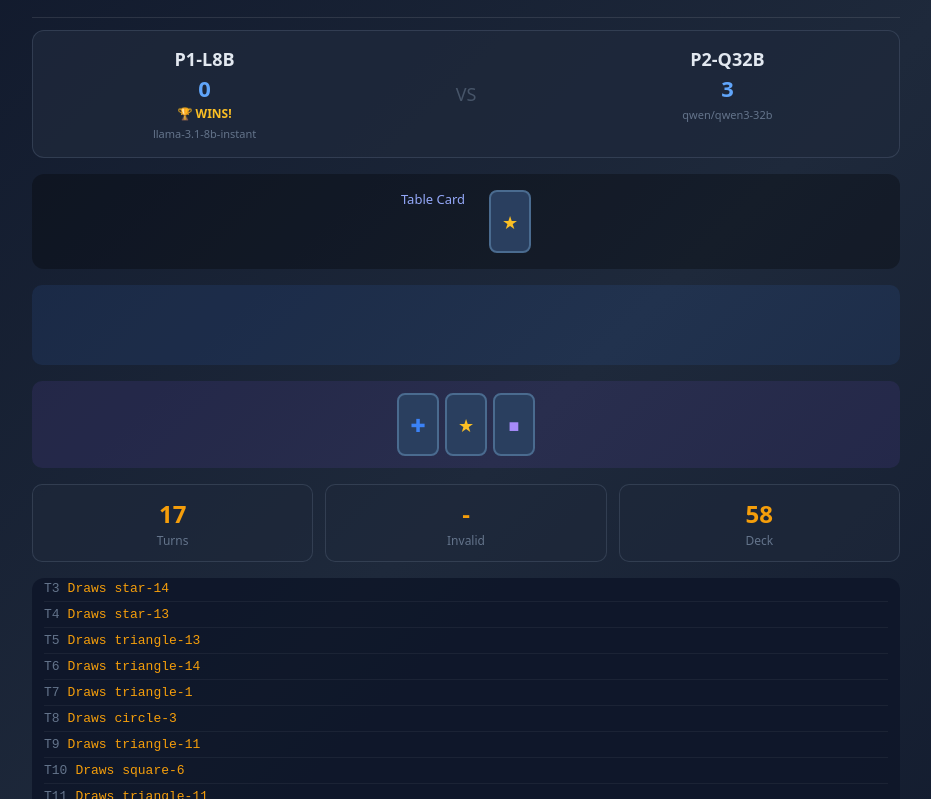
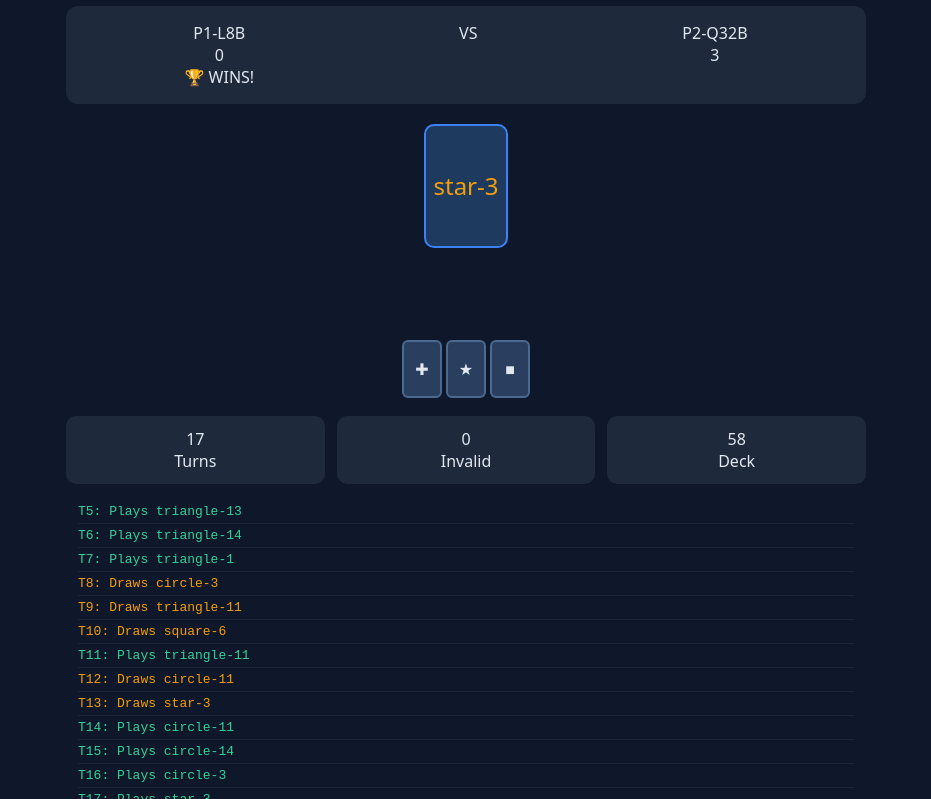
Before and after one commit to theking196/whot-visualizer, a plain HTML site: page index.html in a window 1280 px wide. Shown: the part 100-899 px from the top of the page, without its empty margins (174-1105 px from the left). Drawn offline with Linux system fonts and the light colour scheme.

Commit message:
Redeploy — clean, minimal visualizer with cache busting

```diff
--- a/index.html
+++ b/index.html
@@ -1,197 +1,104 @@
 <!DOCTYPE html>
-<html lang="en">
+<html>
 <head>
-    <meta charset="UTF-8">
-    <meta name="viewport" content="width=device-width, initial-scale=1.0">
-    <title>🎮 Whot AI Arena</title>
+  <title>Whot AI Arena</title>
   <style>
-        *{box-sizing:border-box;margin:0;padding:0}
-        body{font-family:system-ui;-apple-system,"Segoe UI",sans-serif;background:linear-gradient(135deg,#0f172a 0%,#1e293b 50%,#0f172a 100%);color:#e2e8f0;min-height:100vh}
-        .app{max-width:900px;margin:0 auto;padding:16px}
-        .header{text-align:center;padding:20px;border-bottom:1px solid rgba(255,255,255,0.1);margin-bottom:12px}
-        .header h1{font-size:28px;background:linear-gradient(135deg,#f59e0b,#f97316,#ef4444);-webkit-background-clip:text;background-clip:text;-webkit-text-fill-color:transparent}
-        .header p{font-size:14px;color:#94a8f8;margin-top:4px}
-        .sb{display:flex;justify-content:space-around;margin-bottom:16px;padding:16px;background:rgba(30,41,59,0.8);border-radius:12px;border:1px solid rgba(100,116,139,0.3)}
-        .p{text-align:center;min-width:120px}
-        .p .name{font-size:18px;font-weight:600;margin-bottom:2px}
-        .p .cards{font-size:22px;font-weight:bold;color:#60a5fa}
-        .p .tag{font-size:11px;color:#64748b;margin-top:4px}
-        .p .status{font-size:12px;margin-top:2px;color:#fbbf24;font-weight:600}
-        .vs{font-size:18px;color:#475569;align-self:center}
-        .ta{display:flex;justify-content:center;gap:24px;margin:16px 0;padding:16px;background:rgba(0,0,0,0.3);border-radius:12px}
-        table{width:80px;height:120px;background:#1e3a5f;border:2px solid #3b82f6;border-radius:12px;display:flex;justify-content:center;align-items:center;font-size:24px;color:#f59e0b;text-shadow:0 2px #333}
-        .tl{font-size:13px;color:#94a8f8;margin-bottom:8px}
-        .h{display:flex;flex-wrap:wrap;gap:6px;padding:12px;min-height:80px;justify-content:center;margin-bottom:16px;background:rgba(59,130,246,0.1);border-radius:10px}
-        .h2{background:rgba(139,92,246,0.1)}
-        .card{width:42px;height:63px;background:#2a3f5f;border:2px solid #4a6b8f;border-radius:8px;display:flex;justify-content:center;align-items:center;font-size:18px;transition:transform 0.2s,box-shadow 0.2s}
-        .card:hover{transform:scale(1.12);box-shadow:0 0 12px rgba(59,130,246,0.3)}
-        .c-w{background:linear-gradient(135deg,#7c3aed,#2563eb)!important;border-color:#a78bfa!important;box-shadow:0 0 15px rgba(124,58,237,0.3)}
-        .c-found{background:#3b82f6!important;border-color:#60a5fa!important;animation:pop 0.4s}
-        @keyframes pop{0%{transform:scale(1)}50%{transform:scale(1.2)}100%{transform:scale(1)}}
-        .log{background:rgba(15,23,42,0.9);border-radius:12px;padding:12px;max-height:400px;overflow-y:auto;font-size:13px;margin-top:16px;font-family:monospace}
-        .le{padding:5px 0;border-bottom:1px solid rgba(255,255,255,0.05);display:flex;align-items:center}
-        .lp{color:#34d399}.ld{color:#f59e0b}.li{color:#f87171}.lw{color:#fbbf24;font-weight:bold}
-        .tn{color:#64748b;margin-right:8px;font-family:monospace}
-        .pn{color:#60a5fa;font-weight:600;margin-right:4px}
-        .eb{background:rgba(245,158,11,0.25);color:#fbbf24;padding:2px 6px;border-radius:8px;font-size:10px;margin-left:6px}
-        .stats{display:grid;grid-template-columns:1fr 1fr 1fr;gap:12px;margin-top:16px}
-        .st{background:rgba(30,41,59,0.6);border:1px solid rgba(100,116,139,0.3);border-radius:10px;padding:12px;text-align:center}
-        .sv{font-size:24px;font-weight:bold;color:#f59e0b}
-        .sl{font-size:12px;color:#64748b;margin-top:2px}
-        .ct{text-align:center;margin-top:16px}
-        .btn{background:linear-gradient(135deg,#3b82f6,#2563eb);color:#fff;border:none;padding:12px 26px;border-radius:8px;font-size:14px;cursor:pointer;margin:0 6px 6px 0;transition:transform 0.2s}
-        .btn:hover{transform:scale(1.03)}
-        .info{color:#64748b;font-size:12px;text-align:center;margin-top:8px}
+    body{font-family:system-ui,sans-serif;background:#0f172a;color:#e2e8f0;padding:20px;max-width:800px;margin:0 auto}
+    h1{background:linear-gradient(90deg,#f59e0b,#ef4444);-webkit-background-clip:text;background-clip:text;color:transparent}
+    .score{display:flex;justify-content:space-around;margin:20px 0;background:#1e293b;padding:16px;border-radius:12px}
+    .player{text-align:center}
+    .table-card{width:80px;height:120px;background:#1e3a5f;border:2px solid #3b82f6;border-radius:10px;margin:20px auto;display:flex;justify-content:center;align-items:center;font-size:24px;color:#f59e0b}
+    .hand{display:flex;gap:4px;justify-content:center;margin:12px 0;min-height:60px}
+    .card{width:36px;height:54px;background:#2a3f5f;border:2px solid #4a6b8f;border-radius:6px;display:flex;justify-content:center;align-items:center;font-size:16px}
+    .wild{background:linear-gradient(45deg,#7c3aed,#2563eb);border-color:#a78bfa;color:#fff}
+    .stats{display:grid;grid-template-columns:1fr 1fr 1fr;gap:12px;margin:16px 0}
+    .stat{background:#1e293b;padding:12px;border-radius:10px;text-align:center}
+    .stat-value{font-size:24px;color:#f59e0b}
+    .log{background:#0f172a;padding:12px;border-radius:10px;max-height:300px;overflow-y:auto;font-family:monospace;font-size:13px}
+    .entry{padding:4px 0;border-bottom:1px solid rgba(255,255,255,0.05)}
+    .play{color:#34d399}.draw{color:#f59e0b}.invalid{color:#ef4444}
+    .win{text-align:center;padding:12px;background:rgba(245,158,11,0.2);color:#fbbf24;font-weight:bold;margin:10px 0;border-radius:8px}
+    button{background:#3b82f6;color:#fff;border:none;padding:10px 20px;border-radius:8px;cursor:pointer;margin:4px}
   </style>
 </head>
 <body>
-    <div class="app">
-        <div class="header">
   <h1>🎮 Whot AI Arena</h1>
-            <p id="matchTitle">AI vs AI — Live Match</p>
-        </div>
-
-        <div class="sb">
-            <div class="p">
-                <div class="name" id="p1n">P1</div>
-                <div class="cards" id="p1c">-</div>
-                <div class="status" id="p1s"></div>
-                <div class="tag" id="p1t"></div>
+  <div class="score">
+    <div class="player">
+      <div id="p1name">P1</div>
+      <div id="p1cards">-</div>
+      <div id="p1status"></div>
     </div>
     <div class="vs">VS</div>
-            <div class="p">
-                <div class="name" id="p2n">P2</div>
-                <div class="cards" id="p2c">-</div>
-                <div class="status" id="p2s"></div>
-                <div class="tag" id="p2t"></div>
+    <div class="player">
+      <div id="p2name">P2</div>
+      <div id="p2cards">-</div>
+      <div id="p2status"></div>
     </div>
   </div>
 
-        <div class="ta">
-            <div class="tl">Table Card</div>
-            <div class="tc"><span id="tCard">?</span></div>
-        </div>
+  <div class="table-card" id="table">?</div>
 
-        <div class="h" id="hand1"></div>
-        <div class="h h2" id="hand2"></div>
+  <div class="hand" id="hand1"></div>
+  <div class="hand" id="hand2"></div>
 
   <div class="stats">
-            <div class="st"><div class="sv" id="sT">0</div><div class="sl">Turns</div></div>
-            <div class="st"><div class="sv" id="sI">0</div><div class="sl">Invalid</div></div>
-            <div class="st"><div class="sv" id="sD">0</div><div class="sl">Deck</div></div>
+    <div class="stat"><div id="sTurns">0</div><div>Turns</div></div>
+    <div class="stat"><div id="sInvalid">0</div><div>Invalid</div></div>
+    <div class="stat"><div id="sDeck">0</div><div>Deck</div></div>
   </div>
 
   <div class="log" id="log"></div>
 
-        <div class="ct">
-            <button class="btn" onclick="loadLatest()">Load Latest</button>
-            <button class="btn" onclick="loadMeta()">Meta Qwen vs Llama</button>
-            <button class="btn" onclick="loadSmall()">Small Models</button>
-            <p class="info">Auto-refreshes every 5s</p>
-        </div>
-    </div>
+  <button onclick="loadData()">Refresh Now</button>
 
   <script>
-        const SHAPE={star:'★',cross:'✚',triangle:'▲',circle:'●',square:'■'};
-        const COLOR={star:'#fbbf24',cross:'#3b82f6',triangle:'#ef444f',circle:'#22d3ee',square:'#a78bfa',whot:'#f472b6'};
-
-        function mkCard(c){
-            if(!c)return'<div class="card c-d">?</div>';
-            c=String(c);
-            if(c==='WHOT')return'<div class="card c-w">🃏</div>';
+    const shapes={star:'★',cross:'✚',triangle:'▲',circle:'●',square:'■'};
+    function cardHtml(c){
+      if(!c)return'<div class="card">?</div>';
+      if(c==='WHOT')return'<div class="card wild">🃏</div>';
       const [s,v]=c.split('-');
-            const em=SHAPE[s]||'?';
-            const col=COLOR[s]||'#e2e8f0';
-            return'<div class="card" style="color:'+col+'">'+em+'</div>';
+      return'<div class="card">'+shapes[s]+'</div>';
     }
-
-        function renderMatch(m){
-            const title='Match: '+((m.players||['P1','P2']).join(' vs '))+(m.models?' — '+m.models.join(' vs '):'');
-            document.getElementById('matchTitle').textContent=title;
-
-            const ps=m.players||['P1','P2'];
-            document.getElementById('p1n').textContent=ps[0];
-            document.getElementById('p2n').textContent=ps[1];
-            document.getElementById('p1t').textContent=(m.models||[])[0]||'';
-            document.getElementById('p2t').textContent=(m.models||[])[1]||'';
-
-            document.getElementById('p1c').textContent=m.finalHands?m.finalHands[ps[0]]:(m.hands?m.hands[0].length:'-');
-            document.getElementById('p2c').textContent=m.finalHands?m.finalHands[ps[1]]:(m.hands?m.hands[1].length:'-');
-
+    function render(m){
+      document.getElementById('p1name').textContent=m.players[0];
+      document.getElementById('p2name').textContent=m.players[1];
+      document.getElementById('p1cards').textContent=m.finalHands?m.finalHands[m.players[0]]:m.hands[0].length;
+      document.getElementById('p2cards').textContent=m.finalHands?m.finalHands[m.players[1]]:m.hands[1].length;
       if(m.winner){
-                if(m.winner===ps[0]){
-                    document.getElementById('p1s').textContent='🏆 WINS!';
-                    document.getElementById('p1s').style.color='#fbbf24';
-                } else if(m.winner===ps[1]){
-                    document.getElementById('p2s').textContent='🏆 WINS!';
-                    document.getElementById('p2s').style.color='#fbbf24';
+        document.getElementById(m.winner===m.players[0]?'p1status':'p2status').textContent='🏆 WINS!';
       }
-            }
-
-            if(m.table)document.getElementById('tCard').innerHTML=mkCard(m.table);
-
-            let st=m.stats||{};
-            document.getElementById('sT').textContent=st.turns||st.turn_count||st.turns_played||'-';
-            document.getElementById('sI').textContent=st.invalid||st.invalid_moves||'-';
-            document.getElementById('sD').textContent=st.deck||st.deck_remaining||st.deckLeft||'-';
-
-            if(m.hands&&m.hands.length===2){
-                document.getElementById('hand1').innerHTML=m.hands[0].map(mkCard).join('');
-                document.getElementById('hand2').innerHTML=m.hands[1].map(mkCard).join('');
-            }
-
+      document.getElementById('table').textContent=m.table;
+      document.getElementById('hand1').innerHTML=m.hands[0].map(cardHtml).join('');
+      document.getElementById('hand2').innerHTML=m.hands[1].map(cardHtml).join('');
+      document.getElementById('sTurns').textContent=m.stats.turns;
+      document.getElementById('sInvalid').textContent=m.stats.invalid_moves;
+      document.getElementById('sDeck').textContent=m.stats.deck_remaining;
       const log=document.getElementById('log');
       log.innerHTML='';
-            if(m.winner){
-                log.innerHTML+='<div class="le lw">🏆 '+m.winner+' wins!</div>';
-            }
-
-            const moves=m.moves||[];
-            moves.slice(-80).forEach(mv=>{
-                let t=mv.turn!==undefined?'T'+(mv.turn+1):'-',line='',cls='lp';
-                if(mv.action==='draw'||(!mv.ok && mv.card)){
-                    cls='ld';
-                    line='<span class="tn">'+t+'</span><span class="ld">Draws '+(mv.card||'?')+'</span>';
-                } else if(mv.ok||mv.cardPlayed){
-                    cls='lp';
-                    line='<span class="tn">'+t+'</span><span class="lp">Plays '+(mv.cardPlayed||mv.card||'?')+'</span>';
-                    if(mv.effect)line+='<span class="eb">'+mv.effect+'</span>';
-                } else {
-                    cls='li';
-                    line='<span class="tn">'+t+'</span><span class="li">INVALID</span>';
-                }
-                log.innerHTML+='<div class="le '+cls+'">'+line+'</div>';
+      if(m.winner)log.innerHTML='<div class="win">🏆 '+m.winner+' wins!</div>';
+      const recent=(m.moves||[]).slice(-60);
+      recent.forEach(mv=>{
+        let t=mv.turn+1,cls='play',txt='';
+        if(mv.action==='draw'||!mv.valid){cls='draw';txt='Draws '+(mv.card||'?');}
+        else{cls='play';txt='Plays '+(mv.cardPlayed||mv.card||'?');if(mv.effect)txt+=' '+mv.effect;}
+        log.innerHTML+='<div class="entry '+cls+'">T'+t+': '+txt+'</div>';
       });
       log.scrollTop=log.scrollHeight;
     }
-
-        async function loadJson(url){
+    async function loadData(){
       try{
-                const r=await fetch(url);
-                if(!r.ok)throw new Error(r.status+'');
-                return await r.json();
+        const r=await fetch('./matches/latest.json?'+Date.now());
+        if(!r.ok)throw new Error(r.status);
+        const m=await r.json();
+        render(m);
       }catch(e){
-                document.getElementById('log').innerHTML='<div class="le li">Failed to load match: '+e.message+'</div>';
-                return null;
+        console.error(e);
+        document.getElementById('log').innerHTML='<div class="entry invalid">Error loading match: '+e.message+'</div>';
       }
     }
-
-        async function loadLatest(){
-            const m=await loadJson('./matches/latest.json?v='+Date.now());
-            if(m)renderMatch(m);
-        }
-        async function loadMeta(){
-            const m=await loadJson('./matches/match_meta_qwen_vs_llama.json?'+Date.now());
-            if(m)renderMatch(m);
-        }
-        async function loadSmall(){
-            const m=await loadJson('./matches/match_small.json?'+Date.now());
-            if(m)renderMatch(m);
-        }
-
-        // Auto-refresh every 5s
-        setInterval(loadLatest,5000);
-        window.onload=loadLatest;
+    setInterval(loadData,10000);
+    window.onload=loadData;
   </script>
 </body>
 </html>
```
Lines whose indentation alone changed are shown as unchanged.
